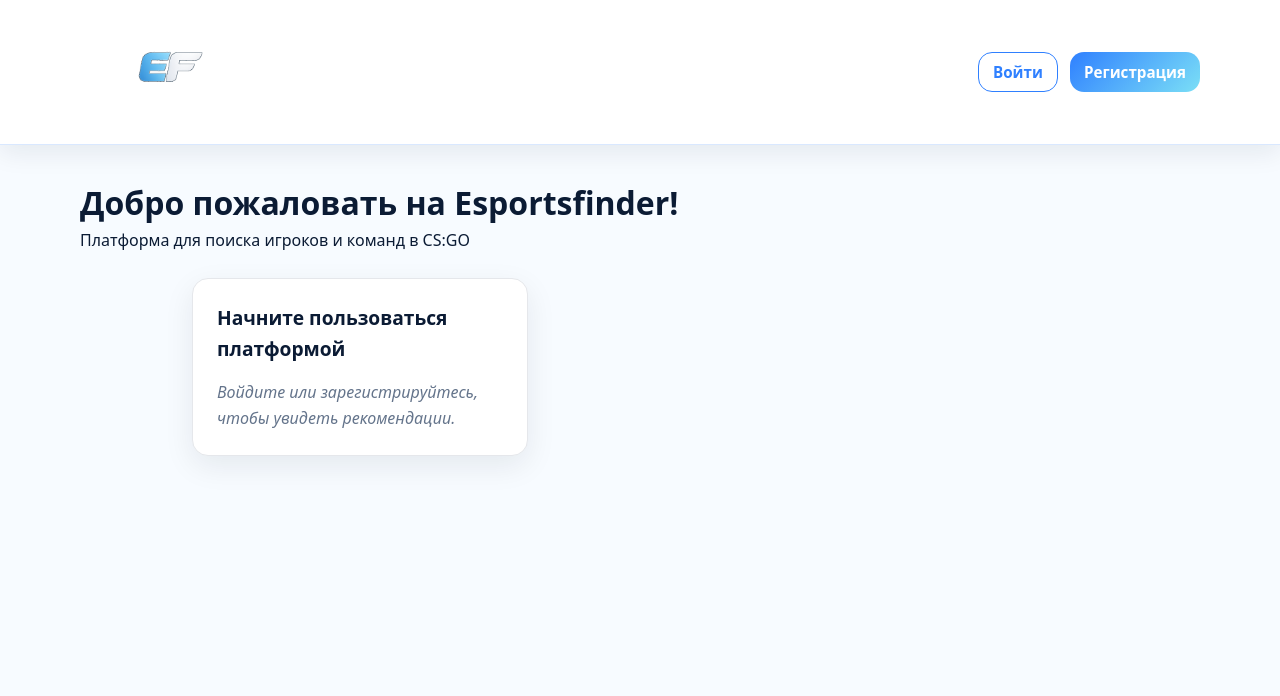
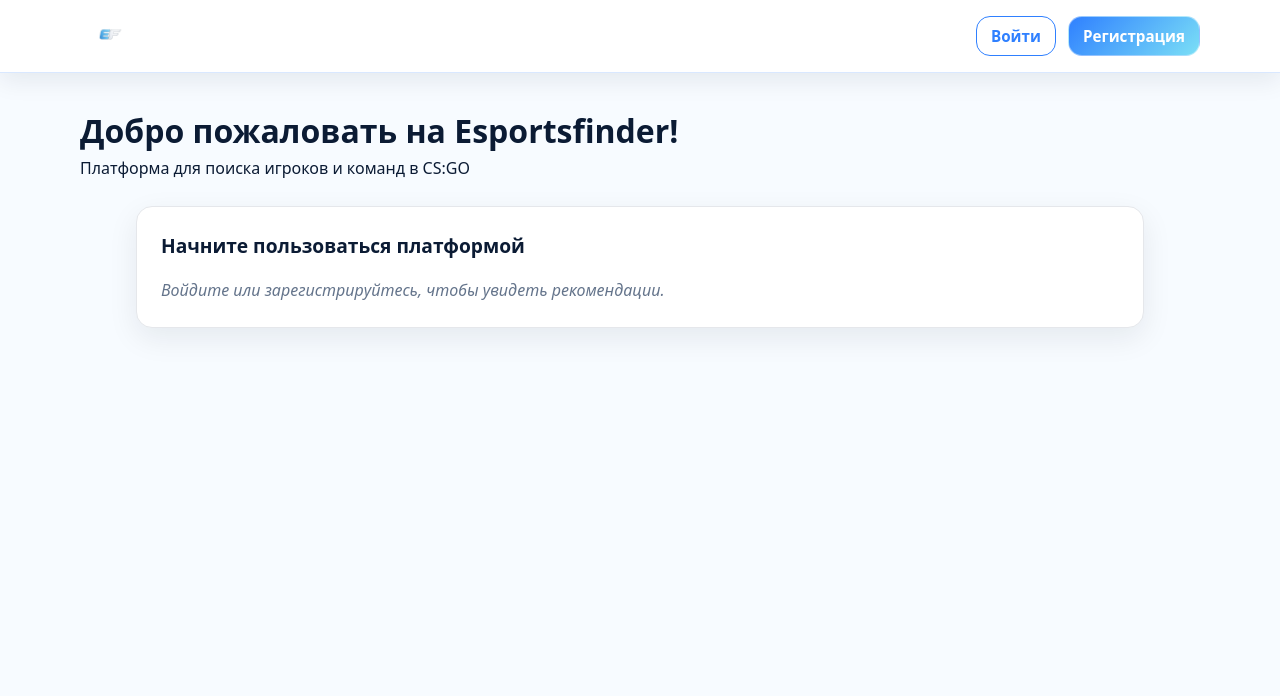
Before and after one commit to carlojovani/cswebsite, a Django app: page / in a window 1280 px wide. Shown: the top 696 px of the page. Run offline with Django 4.2, Linux system fonts and the light colour scheme.

Commit message:
Adjust header, buttons, and feed layout

```diff
--- a/users/templates/users/base.html
+++ b/users/templates/users/base.html
@@ -122,7 +122,7 @@
             display: flex;
             justify-content: space-between;
             align-items: center;
-            padding: 0.75rem 0;
+            padding: 0.375rem 0;
         }
 
         .logo {
@@ -132,10 +132,10 @@
         }
 
         .logo img {
-            height: 120px;
+            height: 60px;
             width: auto;
             display: block;
-            transform: scale(1.5);
+            transform: scale(1);
             transform-origin: left center;
         }
 
@@ -226,7 +226,7 @@
         .btn:focus{ outline: none; box-shadow: var(--ring); }
 
         .btn-primary{
-            border: 0;
+            border: 1px solid rgba(255, 255, 255, 0.45);
             background: var(--grad-primary);
             color: #fff;
         }
--- a/users/templates/users/home.html
+++ b/users/templates/users/home.html
@@ -7,8 +7,8 @@
     }
 
     .home-feed {
-        margin-left: 10%;
-        margin-right: 60%;
+        margin-left: 5%;
+        margin-right: 5%;
         background: #fff;
         border: 1px solid #e5e7eb;
         border-radius: 16px;
@@ -50,8 +50,8 @@
 
     @media (max-width: 1024px) {
         .home-feed {
-            margin-left: 5%;
-            margin-right: 5%;
+            margin-left: 3%;
+            margin-right: 3%;
         }
     }
 </style>
```
